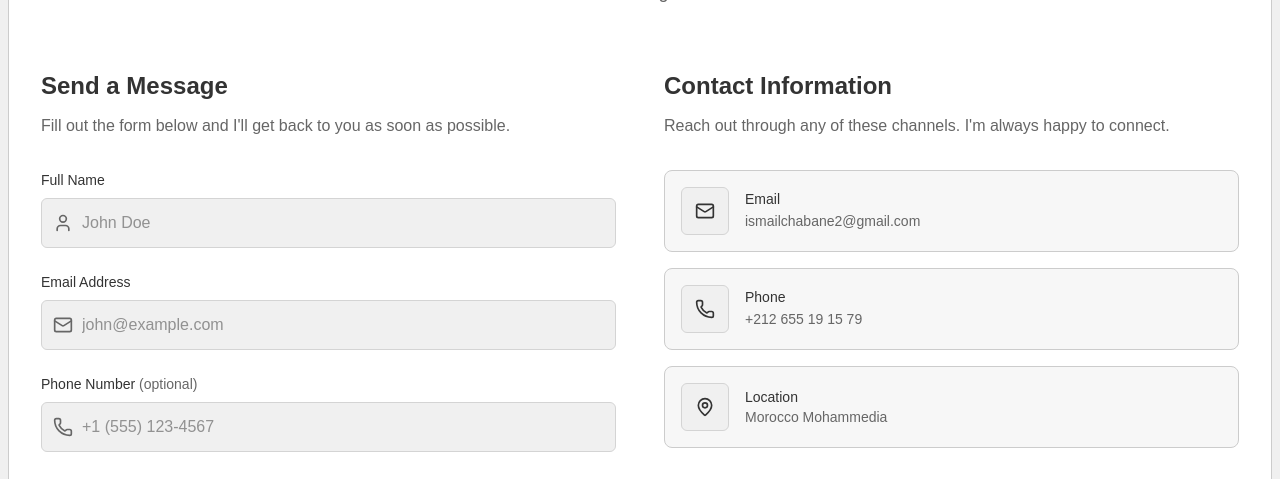
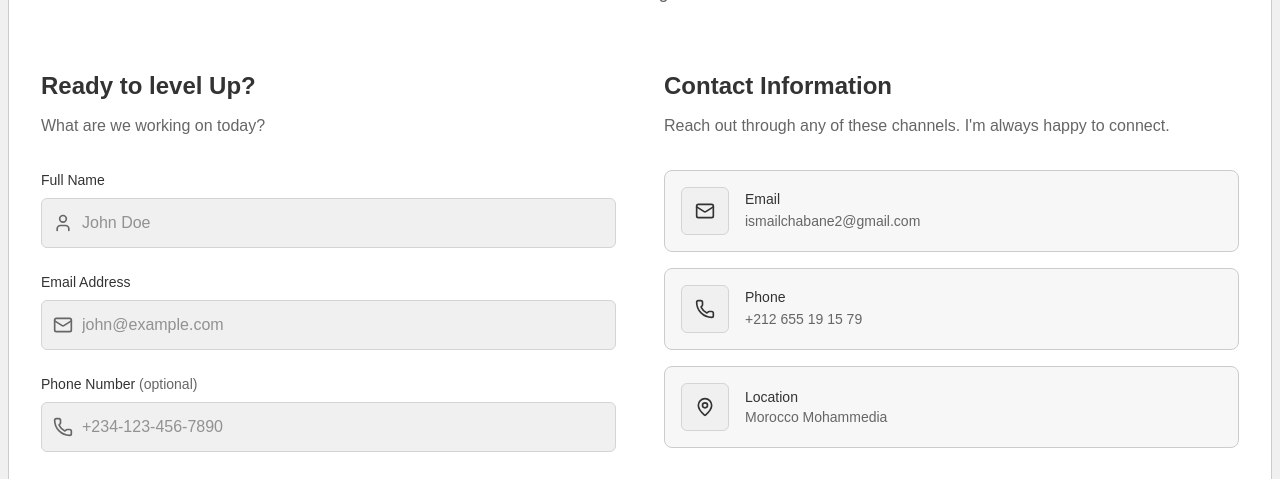
Before and after one commit to SoftLifeX/V2026, a Next.js app: page /contact in a window 1280 px wide. Shown: the part 321-800 px from the top of the page. Built offline with nearby package versions, Linux system fonts and the light colour scheme.

Commit message:
Update contact-form.tsx

```diff
--- a/features/contact/components/contact-form.tsx
+++ b/features/contact/components/contact-form.tsx
@@ -56,9 +56,9 @@ export function ContactForm() {
   return (
     <div>
       <div className="mb-8">
-        <h3 className="text-2xl font-bold text-foreground mb-3">Send a Message</h3>
+        <h3 className="text-2xl font-bold text-foreground mb-3">Ready to level Up? </h3>
         <p className="text-muted-foreground">
-          Fill out the form below and I'll get back to you as soon as possible.
+          What are we working on today?
         </p>
       </div>
 
@@ -137,7 +137,7 @@ export function ContactForm() {
               type="tel"
               value={formData.phone}
               onChange={handleInputChange}
-              placeholder="+1 (555) 123-4567"
+              placeholder="+234-123-456-7890"
               disabled={isPending}
               className={`block w-full pl-10 pr-3 py-3 border ${
                 state.errors?.phone ? 'border-destructive' : 'border-input'
```
